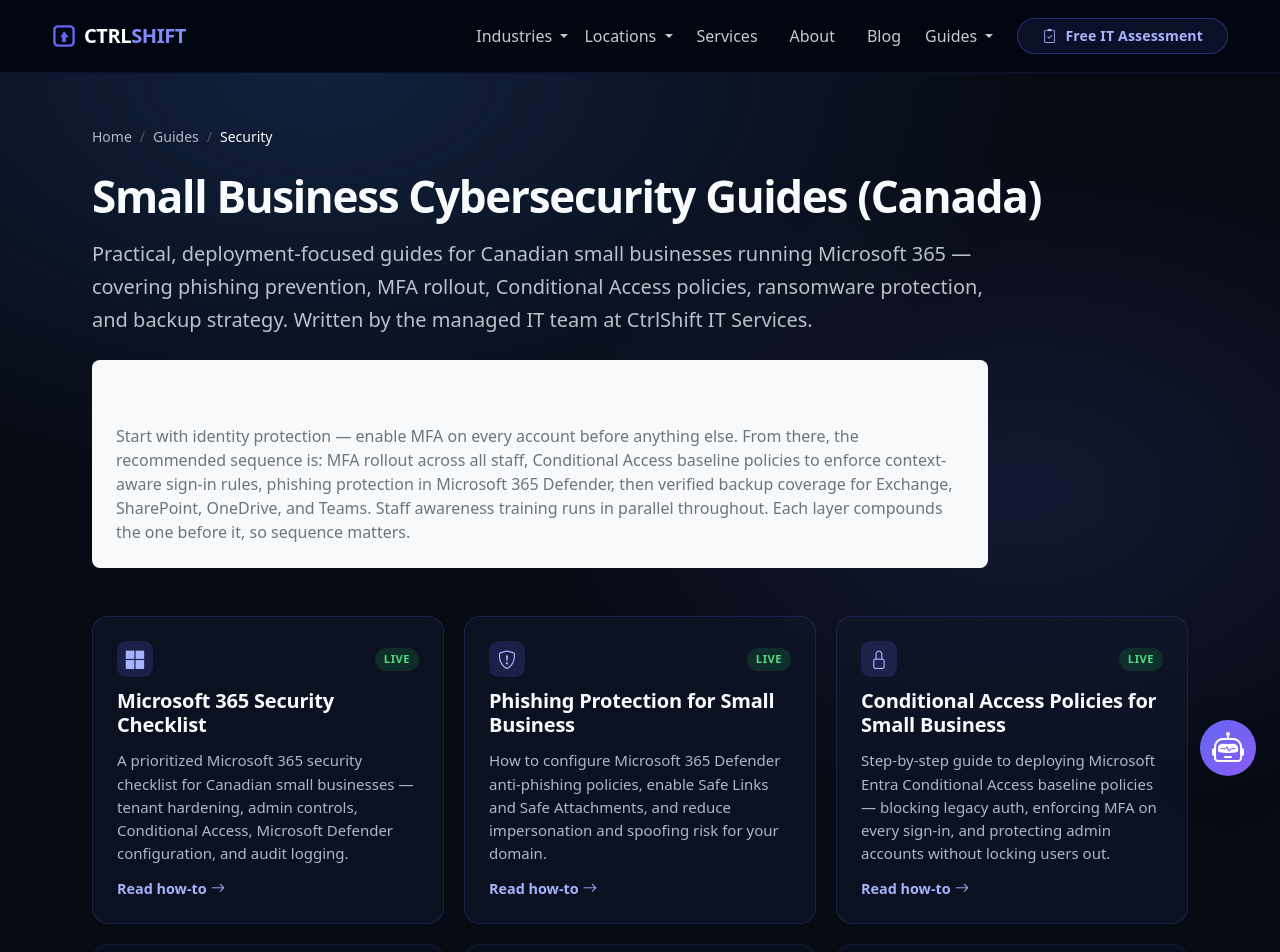
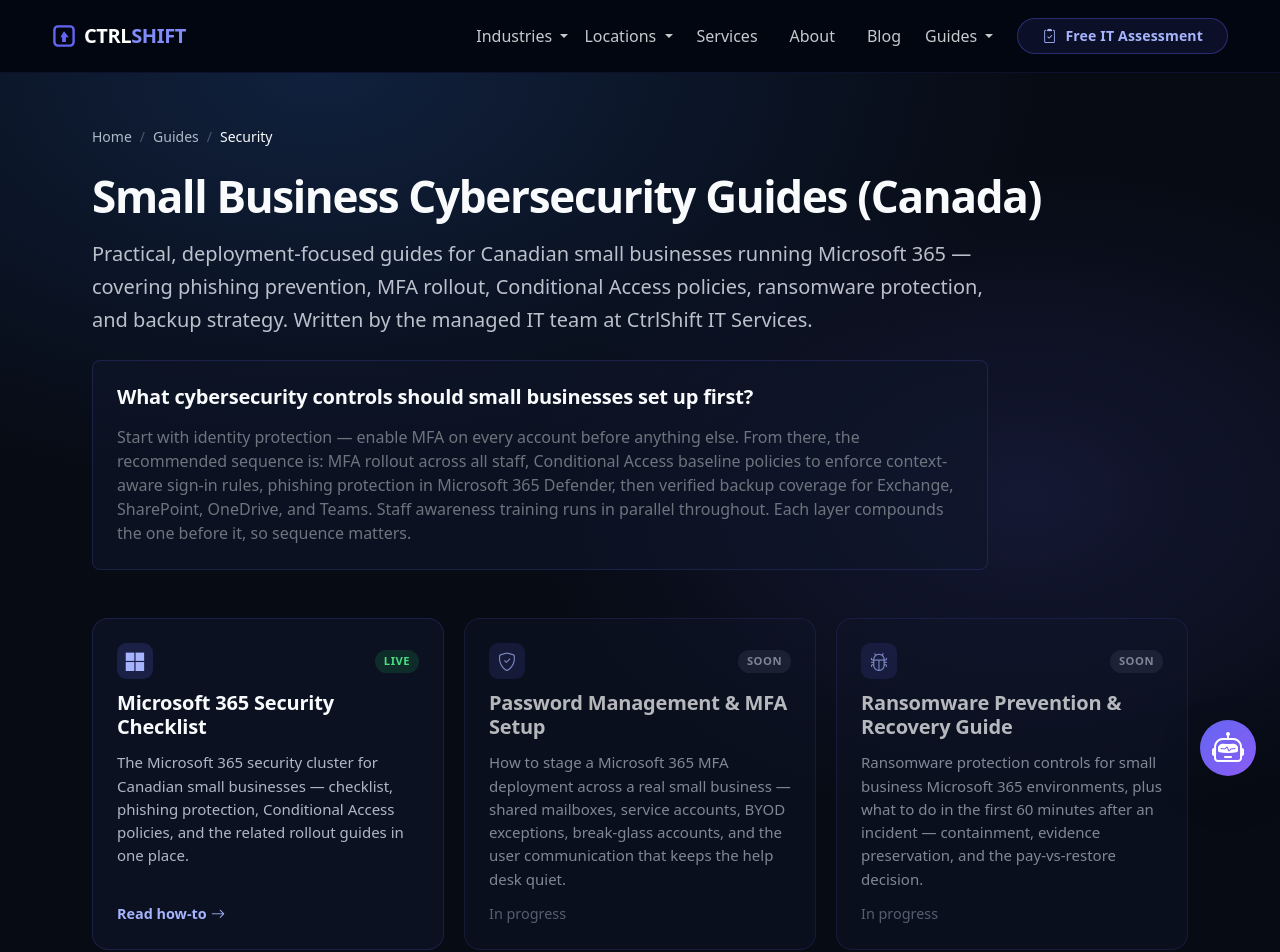
Before and after one commit to gratnam1/cloudcareit, an Angular app: page /guides/security in a window 1280 px wide. Shown: the top 952 px of the page. Built offline with nearby package versions, Linux system fonts and the light colour scheme; a web font is replaced by a local one.

Commit message:
Fix security hub: remove duplicate phishing/CA cards, fix dark-theme box background

```diff
--- a/src/app/pages/guides/security/security-category.component.html
+++ b/src/app/pages/guides/security/security-category.component.html
@@ -21,7 +21,7 @@
       </p>
     </header>
 
-    <section class="mb-5 mt-4 p-4 rounded-3" style="background: var(--bs-tertiary-bg, #f8f9fa); max-width: 56rem;">
+    <section class="mb-5 mt-4 p-4 rounded-3" style="background: rgba(15, 23, 42, 0.6); border: 1px solid rgba(99, 102, 241, 0.18); max-width: 56rem;">
       <h2 class="fw-semibold mb-3" style="font-size: 1.25rem;">
         What cybersecurity controls should small businesses set up first?
       </h2>
--- a/src/app/pages/guides/security/security-category.component.ts
+++ b/src/app/pages/guides/security/security-category.component.ts
@@ -21,27 +21,9 @@ const HOWTOS: ReadonlyArray<SecurityHowTo> = [
     id: 'microsoft-365-security',
     title: 'Microsoft 365 Security Checklist',
     summary:
-      'A prioritized Microsoft 365 security checklist for Canadian small businesses — tenant hardening, admin controls, Conditional Access, Microsoft Defender configuration, and audit logging.',
+      'The Microsoft 365 security cluster for Canadian small businesses — checklist, phishing protection, Conditional Access policies, and the related rollout guides in one place.',
     icon: 'bi-microsoft',
     path: '/guides/security/microsoft-365-security',
-    available: true
-  },
-  {
-    id: 'phishing-protection',
-    title: 'Phishing Protection for Small Business',
-    summary:
-      'How to configure Microsoft 365 Defender anti-phishing policies, enable Safe Links and Safe Attachments, and reduce impersonation and spoofing risk for your domain.',
-    icon: 'bi-shield-exclamation',
-    path: '/guides/security/microsoft-365-security/phishing-protection',
-    available: true
-  },
-  {
-    id: 'conditional-access-policies',
-    title: 'Conditional Access Policies for Small Business',
-    summary:
-      'Step-by-step guide to deploying Microsoft Entra Conditional Access baseline policies — blocking legacy auth, enforcing MFA on every sign-in, and protecting admin accounts without locking users out.',
-    icon: 'bi-lock',
-    path: '/guides/security/microsoft-365-security/conditional-access-small-business',
     available: true
   },
   {
```
